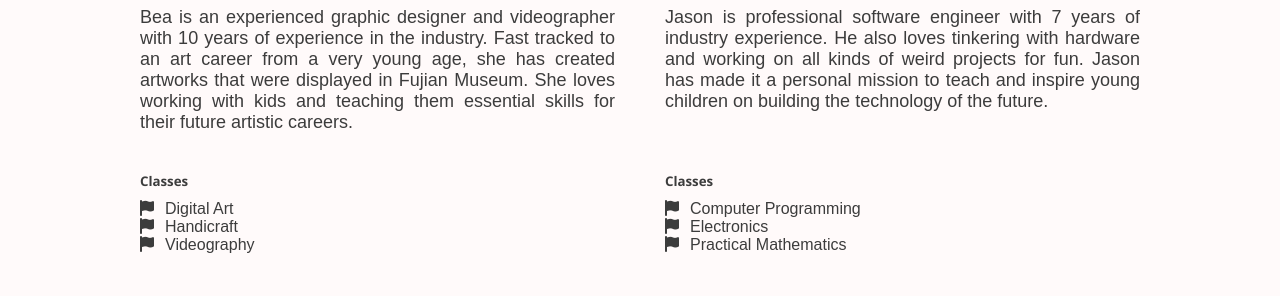
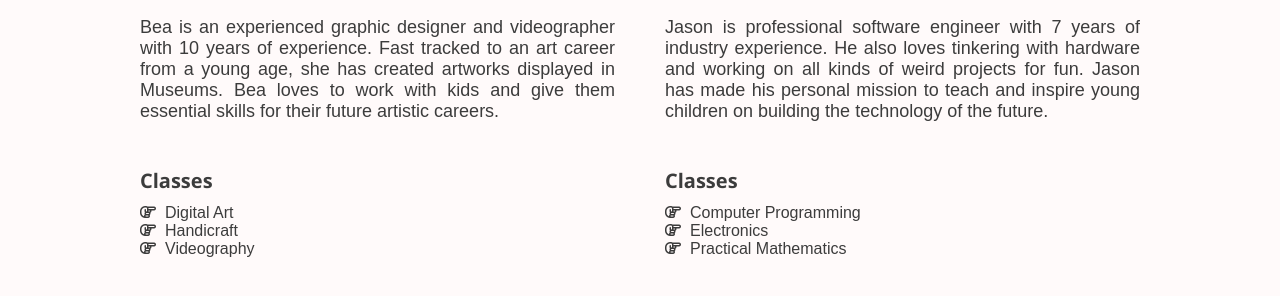
Before and after one commit to toplay3/youngmakers, a plain HTML site: page index.html in a window 1280 px wide. Shown: the part 4110-4406 px from the top of the page. Drawn offline with nearby package versions, Linux system fonts and the light colour scheme; a web font is replaced by a local one.

Commit message:
Fix instructor styles

```diff
--- a/index.html
+++ b/index.html
@@ -288,14 +288,14 @@
           </div>
           <div class="bottom-container">
             <div class="instructor-description">
-              Bea is an experienced graphic designer and videographer with 10 years of experience in the industry. Fast tracked to an art career from a very young age, she has created artworks that were displayed in Fujian Museum. She loves working with kids and teaching them essential skills for their future artistic careers.
+              Bea is an experienced graphic designer and videographer with 10 years of experience. Fast tracked to an art career from a young age, she has created artworks displayed in Museums. Bea loves to work with kids and give them essential skills for their future artistic careers.
             </div>
             <div class="instructor-classes">
               <h5>Classes</h5>
               <div class="classes-list">
-                <span class="fa fa-flag"></span><span>Digital Art</span> <br/>
-                <span class="fa fa-flag"></span><span>Handicraft</span> <br/>
-                <span class="fa fa-flag"></span><span>Videography</span>
+                <span class="far fa-hand-point-right"></span><span>Digital Art</span> <br/>
+                <span class="far fa-hand-point-right"></span><span>Handicraft</span> <br/>
+                <span class="far fa-hand-point-right"></span><span>Videography</span>
               </div>
             </div>
           </div>
@@ -329,14 +329,14 @@
           </div>
           <div class="bottom-container">
             <div class="instructor-description">
-              Jason is professional software engineer with 7 years of industry experience. He also loves tinkering with hardware and working on all kinds of weird projects for fun. Jason has made it a personal mission to teach and inspire young children on building the technology of the future.
+              Jason is professional software engineer with 7 years of industry experience. He also loves tinkering with hardware and working on all kinds of weird projects for fun. Jason has made his personal mission to teach and inspire young children on building the technology of the future.
             </div>
             <div class="instructor-classes">
               <h5>Classes</h5>
               <div class="classes-list">
-                <span class="fa fa-flag"></span><span>Computer Programming</span> <br/>
-                <span class="fa fa-flag"></span><span>Electronics</span> <br/>
-                <span class="fa fa-flag"></span><span>Practical Mathematics</span>
+                <span class="far fa-hand-point-right"></span><span>Computer Programming</span> <br/>
+                <span class="far fa-hand-point-right"></span><span>Electronics</span> <br/>
+                <span class="far fa-hand-point-right"></span><span>Practical Mathematics</span>
               </div>
             </div>
           </div>
--- a/style.css
+++ b/style.css
@@ -267,11 +267,15 @@ h2 {
   color: unset;
 }
 
+.instructors-container .instructor-container .bottom-container {
+  margin-top: 20px;
+}
+
 .instructors-container .instructor-description {
   text-align: justify;
   font-family: 'chivo', sans-serif;
   font-size: 18px;
-  min-height: 155px;
+  min-height: 130px;
 }
 
 .instructors-container .instructor-classes {
@@ -281,10 +285,11 @@ h2 {
 
 .instructors-container .instructor-classes h5 {
   font-family: 'Open Sans', sans-serif;
-  margin: 10px 0;
+  margin: 20px 0 10px 0;
+  font-size: 20px;
 }
 
-.instructors-container .instructor-classes .classes-list .fa {
+.instructors-container .instructor-classes .classes-list .far {
   width: 25px;
 }
 
@@ -391,7 +396,7 @@ h2 {
   }
 
   .instructors-container .instructor-container {
-    margin-bottom: 30px;
+    margin-bottom: 50px;
   }
 
   .instructors-container .instructor-container .top-container .info-container {
@@ -421,4 +426,8 @@ h2 {
   .blog-container .blog-information .blog-text {
     width: calc(100% - 10px);
   }
+
+  .instructors-container .instructor-container .top-container .info-container .social-media {
+    margin-top: 10px;
+  }
 }
```
